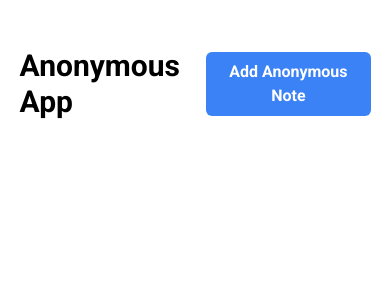
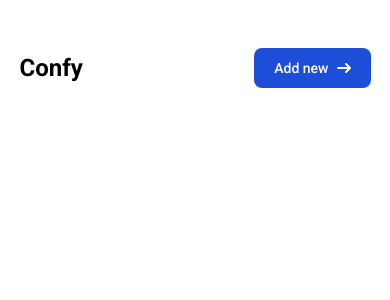
Before and after one commit to Sheriff-Oladimeji/confy, a Django app: page / in a window 390 px wide. Shown: the top 300 px of the page. Run offline with Django 4.2, Linux system fonts and the light colour scheme; data that the repository does not hold is empty; some libraries are stand-ins or nearby versions.

Commit message:
fix: update form

```diff
--- a/anonymous/templates/base.html
+++ b/anonymous/templates/base.html
@@ -4,34 +4,57 @@
     <meta charset="UTF-8" />
     <meta name="viewport" content="width=device-width, initial-scale=1.0" />
     <script src="https://cdn.tailwindcss.com"></script>
-    <link rel="preconnect" href="https://fonts.googleapis.com">
-<link rel="preconnect" href="https://fonts.gstatic.com" crossorigin>
-<link href="https://fonts.googleapis.com/css2?family=Roboto:wght@400;500;700&display=swap" rel="stylesheet">
+    <link rel="preconnect" href="https://fonts.googleapis.com" />
+    <link rel="preconnect" href="https://fonts.gstatic.com" crossorigin />
+    <link
+      href="https://fonts.googleapis.com/css2?family=Roboto:wght@400;500;700&display=swap"
+      rel="stylesheet"
+    />
     <script>
       tailwind.config = {
         theme: {
           extend: {
             colors: {
-            clifford: '#da373d',
+              clifford: "#da373d",
             },
             fontFamily: {
-      roboto : ['Roboto', "sans-serif"]
+              roboto: ["Roboto", "sans-serif"],
             },
+          },
+        },
+      };
+    </script>
+    <style>
+      .box {
+        display: block;
+        padding: 0.625rem;
+        border-radius: 0.5rem;
+        border-width: 1px;
+        border-color: #d1d5db;
+        width: 100%;
+        font-size: 0.875rem;
+        line-height: 1.25rem;
+        color: #111827;
+        background-color: #f9fafb;
       }
-      }
-    }
-  </script>
+    </style>
     <title>{% block title %}{% endblock %}</title>
   </head>
   <body class="font-roboto">
-   <div class="w-[90%] mx-auto sm:w-[80%] py-12 flex justify-between items-center"> <h1 class="text-3xl font-bold text-grey-600 ">Anonymous  App</h1>
-    <span class="bg-blue-500 text-white font-bold rounded-md px-4 text-center py-2 w-max">
-      <a href="/form">Add Anonymous Note</a>
-    </span>
+    <div
+      class="w-[90%] flex-wrap mx-auto sm:w-[80%] py-12 flex justify-between items-center"
+    >
+      <a href="/" class="text-2xl md:text-3xl font-bold text-grey-600">Confy</a>
+
+      <a
+        href="/form"
+        class="inline-flex items-center px-5 py-2.5 text-sm font-medium text-center text-white bg-blue-700 rounded-lg hover:bg-blue-800 focus:ring-4 focus:outline-none focus:ring-blue-300 dark:bg-blue-600 dark:hover:bg-blue-700 dark:focus:ring-blue-800"
+        >Add new  <svg class="w-3.5 h-3.5 ms-2 rtl:rotate-180" aria-hidden="true" xmlns="http://www.w3.org/2000/svg" fill="none" viewBox="0 0 14 10">
+                <path stroke="currentColor" stroke-linecap="round" stroke-linejoin="round" stroke-width="2" d="M1 5h12m0 0L9 1m4 4L9 9"/>
+            </svg> </a
+      >
     </div>
     <div class="w-[90%] mx-auto sm:w-[70%] md:w-[60%] lg:w-[50%] xl:w-[40%]">
-
-
       {% block content %} {% endblock %}
     </div>
   </body>
--- a/anonymous/templates/home.html
+++ b/anonymous/templates/home.html
@@ -12,7 +12,7 @@
 
     {% for item in notes  %}
         <div class="bg-gray-700 flex flex-col p-4 rounded-md text-gray-200  gap-4">
-            <p class="text-lg font-medium">{{ item.note }}</p>
+            <p class="text-lg font-medium">"{{ item.note }}"</p>
             <span>{{ item.created }}</span>
         </div>
     {% endfor %}
--- a/anonymous/urls.py
+++ b/anonymous/urls.py
@@ -2,5 +2,6 @@ from django.urls import path
 from . import views
 
 urlpatterns = [
-    path("", views.home , name="home")
+    path("", views.home , name="home"),
+    path("form/", views.form, name="form")
 ]
--- a/anonymous/views.py
+++ b/anonymous/views.py
@@ -1,9 +1,24 @@
-from django.shortcuts import render
+from django.shortcuts import render, redirect
 from .models import Note
+from .forms import NoteForm
+
 # Create your views here.
 
 
 def home(request):
-    notes  = Note.objects.all().values()
+    notes = Note.objects.all().order_by("-id").values()
     context = {"notes": notes}
-    return render(request, 'home.html', context)
+    return render(request, "home.html", context)
+
+
+def form(request):
+    form = NoteForm()
+    if request.method == "POST":
+        print(request.POST)
+        form = NoteForm(request.POST)
+        if form.is_valid():
+            form.save()
+            return redirect("home")
+
+    context = {"form": form}
+    return render(request, "form.html", context)
```
Also changed, not shown: anonymous/forms.py (added, +12 -0 lines), anonymous/templates/form.html (added, +18 -0 lines). Lines whose indentation alone changed are shown as unchanged.
